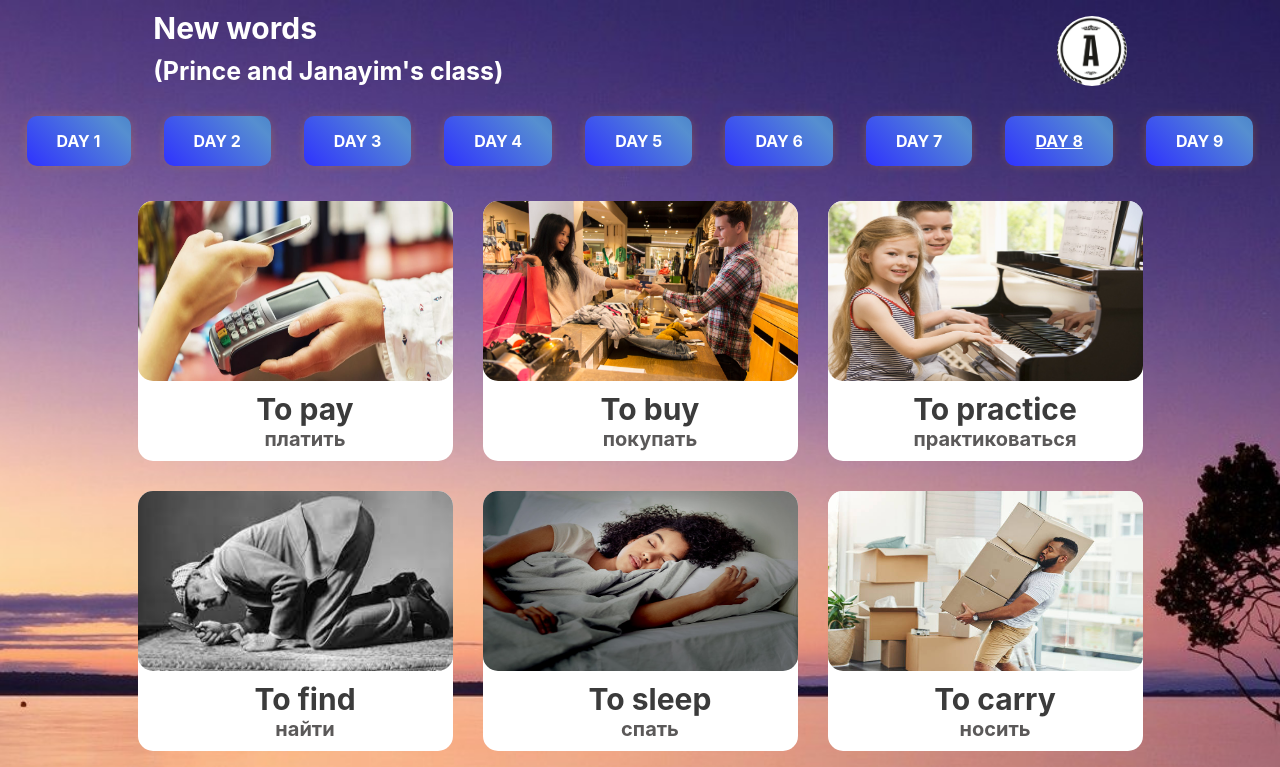
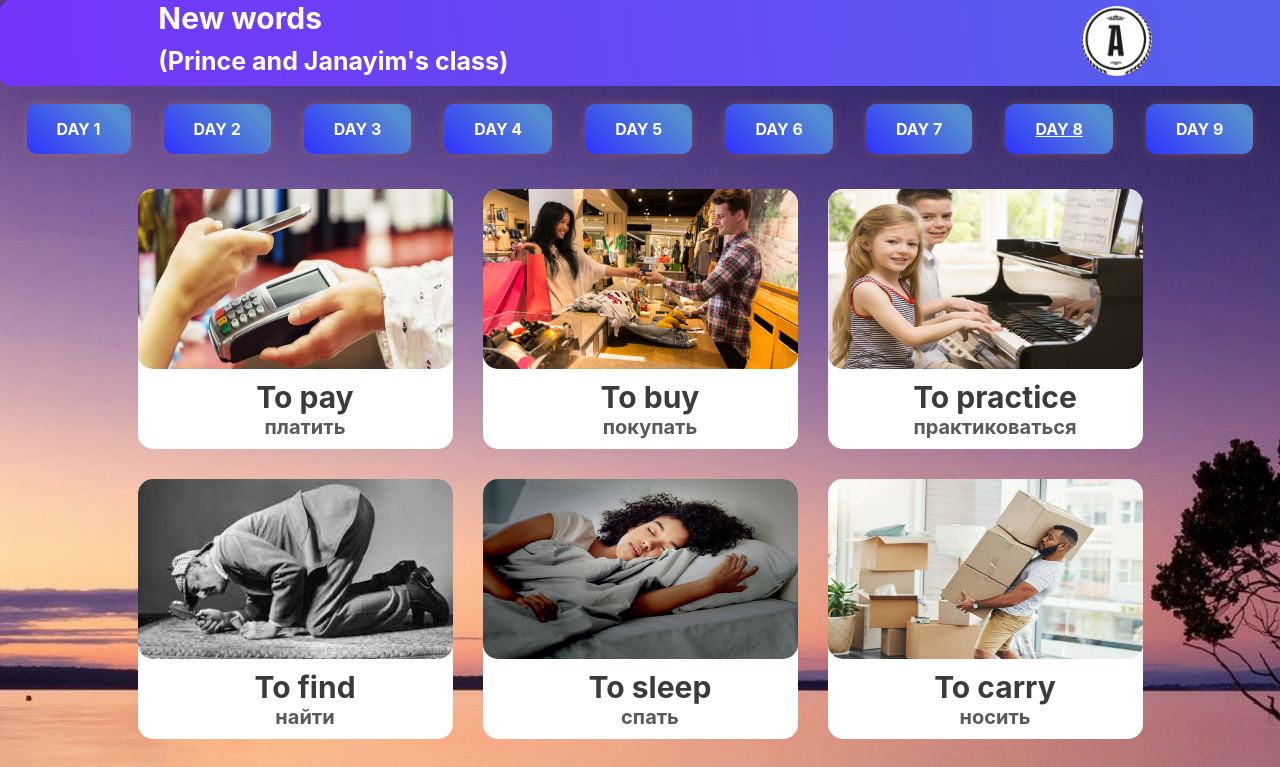
Before and after one commit to Adik-creator/new-words, a React (Create React App) app: page /days/DayEight in a window 1280 px wide. Shown: the top 767 px of the page. Built offline with nearby package versions, Linux system fonts and the light colour scheme.

Commit message:
feat(header): style

```diff
--- a/src/components/Header/Header.module.css
+++ b/src/components/Header/Header.module.css
@@ -1,6 +1,13 @@
 .header {
     padding: 0 15px;
-    margin-top: 10px;
+    /*background-color: #5b5959;*/
+    background: linear-gradient(261.95deg, #4e6aea -18.21%, #7C2BFD 120.86%);
+    position: fixed;
+    top: 0;
+    max-width: 1600px;
+    width: 100%;
+    border-radius: 10px;
+
 }
 
 .wrapper {
--- a/src/components/Layout/Layout.module.css
+++ b/src/components/Layout/Layout.module.css
@@ -5,11 +5,13 @@
     min-height: 100vh;
     max-width: 1600px;
     margin: 0 auto;
+    position: relative;
 }
 
 .container{
     flex-grow: 1;
 }
+
 
 .footer{
     height: 50px;
@@ -19,3 +21,7 @@
     justify-content: center;
     color: white;
 }
+
+.buttons{
+    margin-top: 84px;
+}
```
